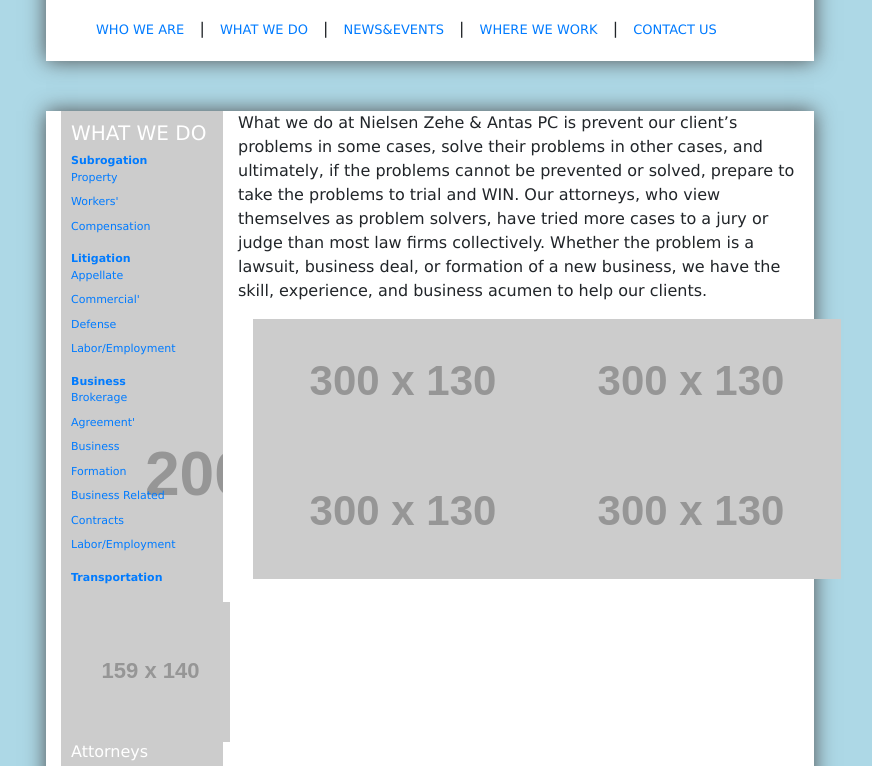
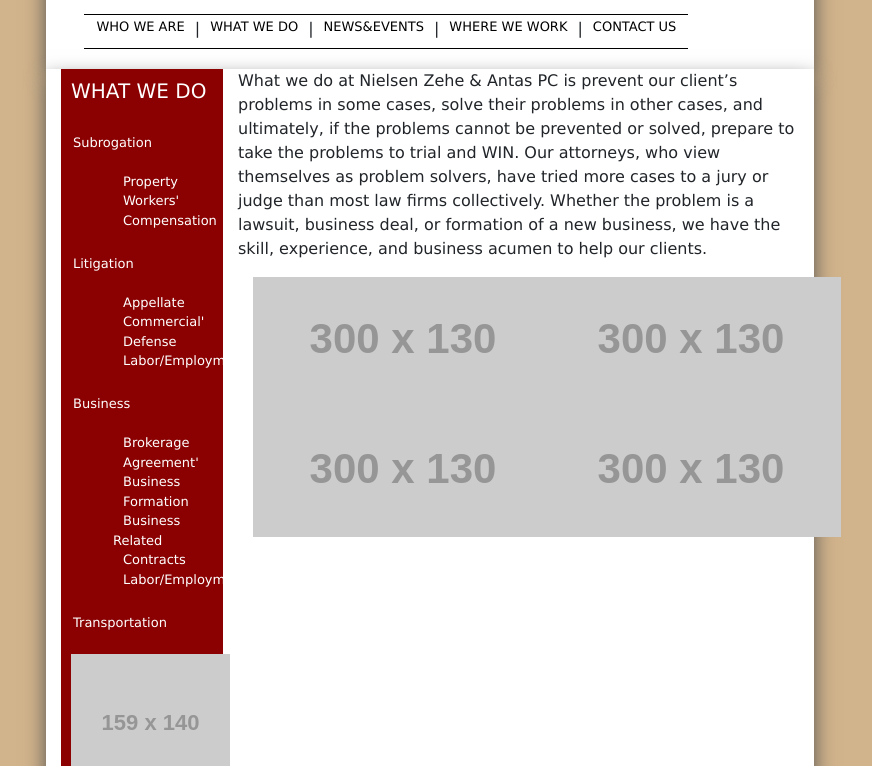
Before and after one commit to BGilz7/law_page, a plain HTML site: page html/whatwedo.html in a window 1280 px wide. Shown: the part 132-898 px from the top of the page, without its empty margins (210-1082 px from the left). Drawn offline with nearby package versions, Linux system fonts and the light colour scheme; placeholder pictures from the web are drawn by us.

Commit message:
updated styles

```diff
--- a/css/contactus.css
+++ b/css/contactus.css
@@ -1,5 +1,5 @@
 body {
-  background-color: lightblue;
+  background-color: tan;
 }
 
 .container {
@@ -9,9 +9,12 @@ body {
   width: 60%;
   height: 100%;
   background-color: #fff;
-  box-shadow: 0px 0px 20px #505050;
+  box-shadow: 0px 10px 20px #505050;
 }
 
+.top {
+  margin-bottom: 0px;
+}
 
 .logo {
   margin: 40px 56px 30px 70px;
@@ -22,7 +25,7 @@ nav {
   border-bottom: 1px solid black;
   height: 35px;
   margin: 0px 5% 20px 5%;
-  display: block;
+  display: inline-block;
 }
 
 nav ul {
@@ -36,16 +39,19 @@ nav ul {
 li {
   font-size: 13px;
   display: inline;
-  line-height: 31px;
   font-weight: 500;
   padding-left: 10px;
   padding-right: 10px;
 
 }
 
+nav>ul>li>a {
+  color: black;
+}
+
 /*left side bar*/
 .small_side_bar {
-  background: url(http://placehold.it/200x330);
+  background-color: darkred;
   height: auto;
   width: 100%;
   background-size: cover;
@@ -61,8 +67,9 @@ li {
   padding: 2px;
 }
 
-.small_side_bar>ul>li {
+.small_side_bar>ul>li>a {
   display: block;
+  color: white;
 }
 
 
--- a/css/main.css
+++ b/css/main.css
@@ -1,5 +1,5 @@
 body {
-  background-color: lightblue;
+  background-color: tan;
   margin: 0;
   font-family: -apple-system,BlinkMacSystemFont,"SegoUI",Roboto,"Helvetica Neue",Arial,sans-serif,"Apple Color Emoji","SegoUI Emoji","Segoe UI Symbol";
   font-size: 1rem;
@@ -13,7 +13,9 @@ div {
   display: block;
 }
 
-
+.top {
+  margin-bottom: 0px;
+}
 
 .container {
   font-family: Verdana, Arial, Helvetica, sans-serif;
@@ -38,7 +40,7 @@ nav {
   border-bottom: 1px solid black;
   height: 35px;
   margin: 0px 5% 20px 5%;
-  display: block;
+  display: inline-block;
 }
 
 nav ul {
@@ -59,6 +61,21 @@ li {
 
 }
 
+nav>ul>li>a {
+  color: black;
+}
+
+h5 {
+  text-decoration: underline;
+}
+
+.right-side {
+  color: white;
+  background-color: darkred;
+  overflow-y: scroll;
+  height: 360px;
+}
+
 footer {
   text-align: center;
 }
--- a/css/whatwedo.css
+++ b/css/whatwedo.css
@@ -1,5 +1,5 @@
 body {
-  background-color: lightblue;
+  background-color: tan;
 }
 
 .container {
@@ -9,9 +9,12 @@ body {
   width: 60%;
   height: 100%;
   background-color: #fff;
-  box-shadow: 0px 0px 20px #505050;
+  box-shadow: 0px 10px 20px #505050;
 }
 
+.top {
+  margin-bottom: 0px;
+}
 
 .logo {
   margin: 40px 56px 30px 70px;
@@ -22,7 +25,7 @@ nav {
   border-bottom: 1px solid black;
   height: 35px;
   margin: 0px 5% 20px 5%;
-  display: block;
+  display: inline-block;
 }
 
 nav ul {
@@ -36,16 +39,20 @@ nav ul {
 li {
   font-size: 13px;
   display: inline;
-  line-height: 31px;
+
   font-weight: 500;
   padding-left: 10px;
   padding-right: 10px;
 
 }
 
+nav>ul>li>a {
+  color: black;
+}
+
 /*left side bar*/
 .small_side_bar {
-  background: url(http://placehold.it/200x330);
+  background-color: darkred;
   height: auto;
   width: 100%;
   background-size: cover;
@@ -61,10 +68,14 @@ li {
   padding: 2px;
 }
 
-.small_side_bar>ul>li {
+.small_side_bar>ul>li>a {
   display: block;
+  color: white;
 }
 
+.small_side_bar>ul>ul>li>a {
+  color: white;
+}
 
 footer {
   text-align: center;
--- a/css/wherewework.css
+++ b/css/wherewework.css
@@ -1,5 +1,5 @@
 body {
-  background-color: lightblue;
+  background-color: tan;
 }
 
 .container {
@@ -9,9 +9,12 @@ body {
   width: 60%;
   height: 100%;
   background-color: #fff;
-  box-shadow: 0px 0px 20px #505050;
+  box-shadow: 0px 10px 20px #505050;
 }
 
+.top {
+  margin-bottom: 0px;
+}
 
 .logo {
   margin: 40px 56px 30px 70px;
@@ -22,7 +25,7 @@ nav {
   border-bottom: 1px solid black;
   height: 35px;
   margin: 0px 5% 20px 5%;
-  display: block;
+  display: inline-block;
 }
 
 nav ul {
@@ -43,15 +46,19 @@ li {
 
 }
 
+nav>ul>li>a {
+  color: black;
+}
+
 /*left side bar*/
 .small_side_bar {
-  background: url(http://placehold.it/200x330);
+  color: white;
+  background-color: darkred;
   height: auto;
   width: 100%;
   background-size: cover;
   background-repeat: no-repeat;
   padding: 10px;
-  color: white;
   font-size: 11px;
 }
 
@@ -61,10 +68,10 @@ li {
   padding: 2px;
 }
 
-.small_side_bar>ul>li {
-  display: block;
+.small_side_bar>ul>li>a {
+
+  color: white;
 }
-
 
 .col-md-4>p {
   font-size: 60%;
--- a/css/whoweare.css
+++ b/css/whoweare.css
@@ -1,5 +1,5 @@
 body {
-  background-color: lightblue;
+  background-color: tan;
 }
 
 .container {
@@ -9,9 +9,12 @@ body {
   width: 60%;
   height: 100%;
   background-color: #fff;
-  box-shadow: 0px 0px 20px #505050;
+  box-shadow: 0px 10px 20px #505050;
 }
 
+.top {
+  margin-bottom: 0px;
+}
 
 .logo {
   margin: 40px 56px 30px 70px;
@@ -22,7 +25,7 @@ nav {
   border-bottom: 1px solid black;
   height: 35px;
   margin: 0px 5% 20px 5%;
-  display: block;
+  display: inline-block;
 }
 
 nav ul {
@@ -36,16 +39,19 @@ nav ul {
 li {
   font-size: 13px;
   display: inline;
-  line-height: 31px;
   font-weight: 500;
   padding-left: 10px;
   padding-right: 10px;
 
 }
 
+nav>ul>li>a {
+  color: black;
+}
+
 /*left side bar*/
 .small_side_bar {
-  background: url(http://placehold.it/200x330);
+  background-color: darkred;
   height: auto;
   width: 100%;
   background-size: cover;
@@ -61,8 +67,9 @@ li {
   padding: 2px;
 }
 
-.small_side_bar>ul>li {
+.small_side_bar>ul>li>a {
   display: block;
+  color: white;
 }
 
 
--- a/html/whatwedo.html
+++ b/html/whatwedo.html
@@ -10,14 +10,14 @@
 
   </head>
     <body>
-      <div class="container">
+      <div class="container top">
           <div class="row">
             <div class="col-12-md">
               <header>
                 <a href="../index.html">
                 <img class="logo" src="http://placehold.it/318x76" alt="Logo">
                 </a>
-                <div class="nav">
+                <nav>
                   <ul>
                     <li><a href="whoweare.html">WHO WE ARE</a></li>
                     <span class="vert-bar">|</span>
@@ -29,7 +29,7 @@
                     <span class="vert-bar">|</span>
                     <li><a href="contactus.html">CONTACT US</a></li>
                   </ul>
-                </div><!-- ends nav-->
+                </nav><!-- ends nav-->
               </header>
             </div><!-- ends col-12-md-->
           </div><!-- ends row-->
@@ -41,32 +41,38 @@
             <div class="col-md-3">
               <div class="small_side_bar">
                 <h5>WHAT WE DO</h5>
-                <dl>
-                  <dt><a href="#">Subrogation</a></dt>
-                  <dd><a href="#">Property</a></dd>
-                  <dd><a href="#">Workers'</a></dd>
-                  <dd><a href="#">Compensation</a></dd>
-                </dl>
-                <dl>
-                  <dt><a href="#">Litigation</a></dt>
-                  <dd><a href="#">Appellate</a></dd>
-                  <dd><a href="#">Commercial'</a></dd>
-                  <dd><a href="#">Defense</a></dd>
-                  <dd><a href="#">Labor/Employment</a></dd>
-                </dl>
-                <dl>
-                  <dt><a href="#">Business</a></dt>
-                  <dd><a href="#">Brokerage</a></dd>
-                  <dd><a href="#">Agreement'</a></dd>
-                  <dd><a href="#">Business</a></dd>
-                  <dd><a href="#">Formation</a></dd>
-                  <dd><a href="#">Business Related</a></dd>
-                  <dd><a href="#">Contracts</a></dd>
-                  <dd><a href="#">Labor/Employment</a></dd>
-                </dl>
-                <dl>
-                  <dt><a href="#">Transportation</a></dt>
-                </dl>
+                <ul>
+                  <li><a href="#">Subrogation</a></li>
+                  <ul>
+                    <li><a href="#">Property</a></li>
+                    <li><a href="#">Workers'</a></li>
+                    <li><a href="#">Compensation</a></li>
+                  </ul>
+                </ul>
+                <ul>
+                  <li><a href="#">Litigation</a></li>
+                  <ul>
+                    <li><a href="#">Appellate</a></li>
+                    <li><a href="#">Commercial'</a></li>
+                    <li><a href="#">Defense</a></li>
+                    <li><a href="#">Labor/Employment</a></li>
+                  </ul>
+                </ul>
+                <ul>
+                  <li><a href="#">Business</a></li>
+                  <ul>
+                    <li><a href="#">Brokerage</a></li>
+                    <li><a href="#">Agreement'</a></li>
+                    <li><a href="#">Business</a></li>
+                    <li><a href="#">Formation</a></li>
+                    <li><a href="#">Business Related</a></li>
+                    <li><a href="#">Contracts</a></li>
+                    <li><a href="#">Labor/Employment</a></li>
+                  </ul>
+                </ul>
+                <ul>
+                  <li><a href="#">Transportation</a></li>
+                </ul>
                 <img src="http://placehold.it/159x140" alt="map">
                 <h6>Attorneys</h6>
                 <p>Meet our prestigious partners and esteemed associates.</p>
```
Also changed, not shown: html/contactus.html (+3 -3 lines), html/wherewework.html (+4 -4 lines), html/whoweare.html (+3 -3 lines), index.html (+4 -3 lines).
